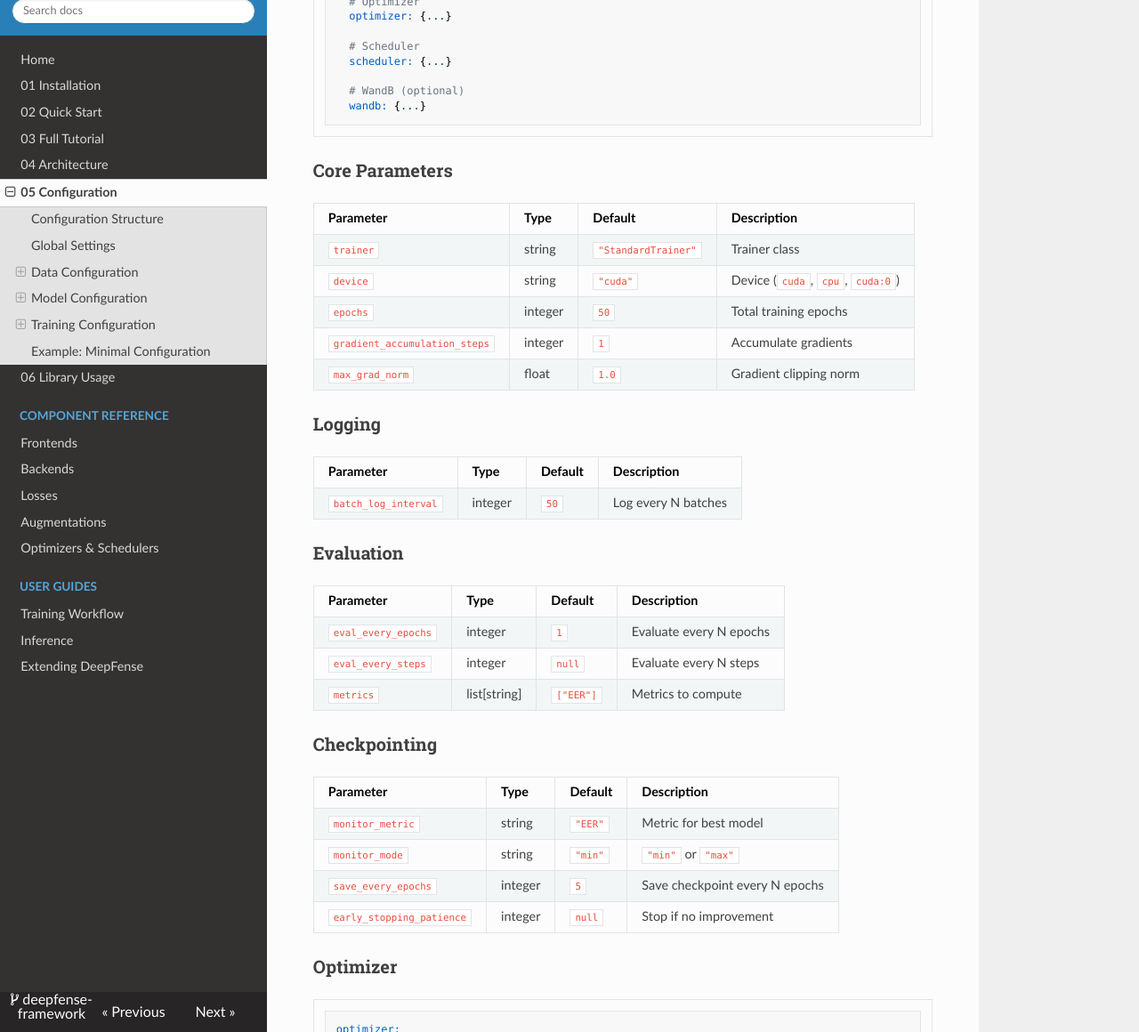
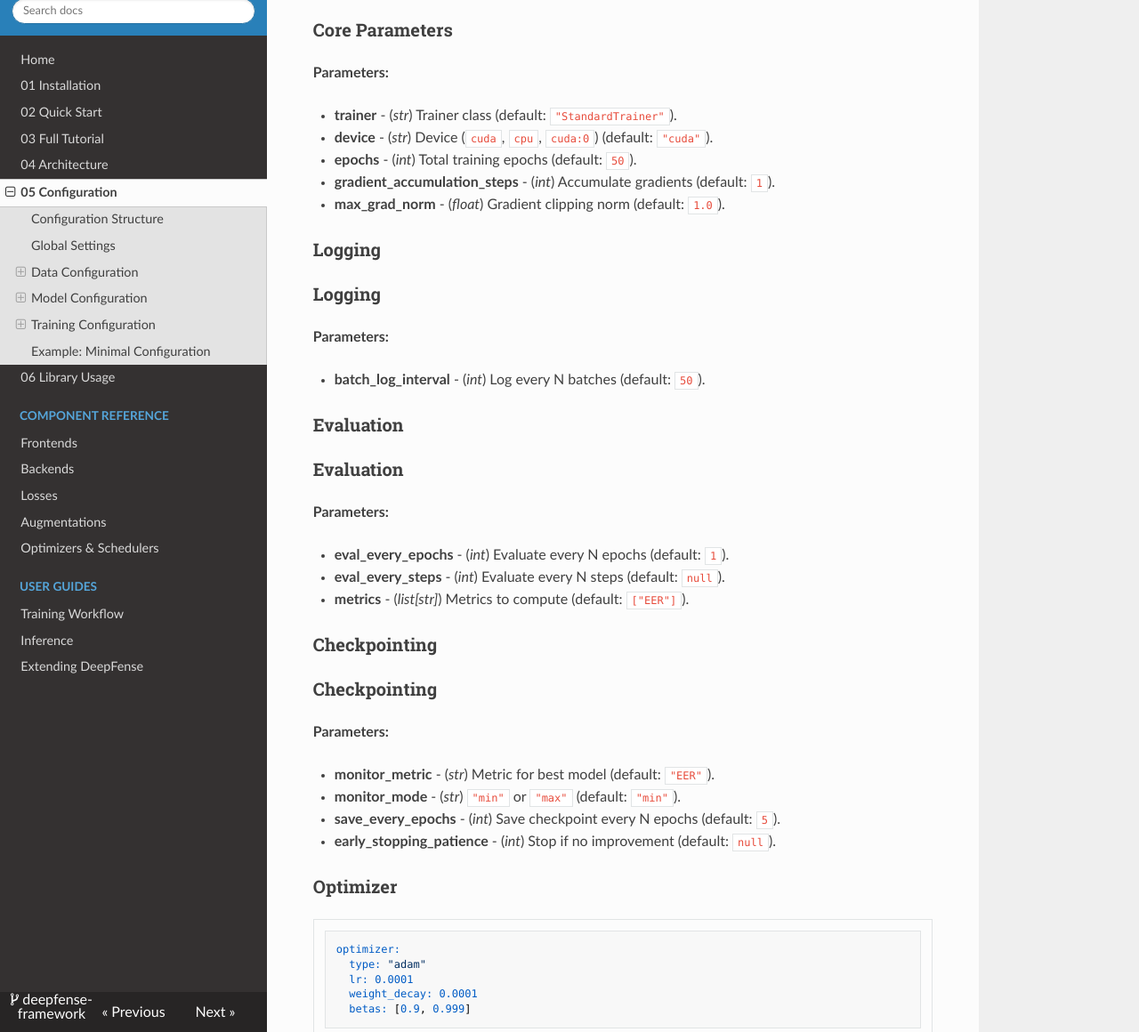
Before and after one commit to Yaselley/deepfense-framework, an MkDocs documentation site: the page built from docs/05_configuration.md, in a window 1280 px wide and 1400 px high, scrolled down 5234 px, cut to the strip 240-1400 px from the top of the window. Shown: the whole strip at 89% size. Built offline with MkDocs 1.6.1, drawn with Linux system fonts in a browser that asks for light colours; nearby versions of some CDN libraries; some of the changed text lies outside the part shown.

````diff
--- a/docs/05_configuration.md
+++ b/docs/05_configuration.md
@@ -21,11 +21,11 @@ training: {...}       # Training configuration
 
 ## Global Settings
 
-| Parameter | Type | Default | Description |
-|-----------|------|---------|-------------|
-| `exp_name` | string | `"default_exp"` | Name for the experiment folder |
-| `output_dir` | string | `"./outputs/"` | Base directory for outputs |
-| `seed` | integer | `42` | Random seed for reproducibility |
+**Parameters:**
+
+* **exp_name** - (*str*) Name for the experiment folder (default: `"default_exp"`).
+* **output_dir** - (*str*) Base directory for outputs (default: `"./outputs/"`).
+* **seed** - (*int*) Random seed for reproducibility (default: `42`).
 
 ---
 
@@ -47,15 +47,15 @@ data:
 
 ### Dataset Parameters
 
-| Parameter | Type | Default | Description |
-|-----------|------|---------|-------------|
-| `dataset_type` | string | `"StandardDataset"` | Dataset class name |
-| `parquet_files` | list[string] | **required** | Paths to Parquet files |
-| `dataset_names` | list[string] | `null` | Names for each Parquet file |
-| `batch_size` | integer | `32` | Batch size |
-| `shuffle` | boolean | `true` | Shuffle data |
-| `num_workers` | integer | `4` | DataLoader workers |
-| `drop_last` | boolean | `false` | Drop incomplete batches |
+**Parameters:**
+
+* **dataset_type** - (*str*) Dataset class name (default: `"StandardDataset"`).
+* **parquet_files** - (*list[str]*) **Required**. Paths to Parquet files.
+* **dataset_names** - (*list[str]*) Names for each Parquet file (default: `null`).
+* **batch_size** - (*int*) Batch size (default: `32`).
+* **shuffle** - (*bool*) Shuffle data (default: `true`).
+* **num_workers** - (*int*) DataLoader workers (default: `4`).
+* **drop_last** - (*bool*) Drop incomplete batches (default: `false`).
 
 ### Base Transform
 
@@ -73,10 +73,10 @@ base_transform:
     pad_type: repeat     # How to pad short audio
 ```
 
-| Transform | Parameters | Description |
-|-----------|------------|-------------|
-| `load_audio` | `target_sr`, `mono` | Load audio file |
-| `pad` | `max_len`, `random_pad`, `pad_type` | Pad/truncate to fixed length |
+**Available Transforms:**
+
+* **load_audio** - Parameters: `target_sr`, `mono`. Loads audio file.
+* **pad** - Parameters: `max_len`, `random_pad`, `pad_type`. Pads/truncates to fixed length.
 
 ### Augmentation Transform (Training Only)
 
@@ -98,24 +98,15 @@ augment_transform:
 
 #### Pipeline Modes
 
-| Mode | Execution | Result |
-|------|-----------|--------|
-| `parallel` | `chain` | Pick ONE transform randomly |
-| `sequential` | `chain` | Apply ALL transforms in order |
-| `sequential` | `independent` | Create separate copies with each transform |
+**Modes:**
+
+* **parallel / chain** - Picks ONE transform randomly.
+* **sequential / chain** - Applies ALL transforms in order.
+* **sequential / independent** - Creates separate copies with each transform.
 
 #### Available Augmentations
 
-| Type | Key Parameters |
-|------|----------------|
-| `rawboost` | `algo` (0-8), `noise_ratio` |
-| `rir` | `csv_file`, `noise_ratio` |
-| `add_noise` | `csv_file`, `snr_low`, `snr_high`, `noise_ratio` |
-| `add_babble` | `csv_file`, `speaker_count`, `snr_low`, `snr_high` |
-| `speed_perturb` | `speeds` (list), `noise_ratio` |
-| `codec` | `noise_ratio` |
-| `drop_freq` | `drop_freq_low`, `drop_freq_high`, `drop_count_low`, `drop_count_high` |
-| `drop_chunk` | `drop_length_low`, `drop_length_high`, `drop_count_low`, `drop_count_high` |
+Complete details in [Augmentation Reference](components/augmentations.md).
 
 ---
 
@@ -143,13 +134,17 @@ frontend:
     freeze: true
 ```
 
-| Frontend | Type Key | Key Args |
-|----------|----------|----------|
-| Wav2Vec2 | `wav2vec2` | `source`, `ckpt_path`, `freeze` |
-| WavLM | `wavlm` | `source`, `ckpt_path`, `freeze` |
-| HuBERT | `hubert` | `source`, `ckpt_path`, `freeze` |
-| MERT | `mert` | `ckpt_path`, `freeze`, `trust_remote_code` |
-| EAT | `eat` | `ckpt_path`, `freeze`, `trust_remote_code` |
+### Frontend
+
+**Supported Frontends:**
+
+* **Wav2Vec2** (`wav2vec2`) - Parameters: `source`, `ckpt_path`, `freeze`.
+* **WavLM** (`wavlm`) - Parameters: `source`, `ckpt_path`, `freeze`.
+* **HuBERT** (`hubert`) - Parameters: `source`, `ckpt_path`, `freeze`.
+* **MERT** (`mert`) - Parameters: `ckpt_path`, `freeze`, `trust_remote_code`.
+* **EAT** (`eat`) - Parameters: `ckpt_path`, `freeze`, `trust_remote_code`.
+
+Detailed usage in [Frontend Reference](components/frontends.md).
 
 ### Backend
 
@@ -164,13 +159,17 @@ backend:
     temperatures: [2.0, 2.0, 100.0, 100.0]
 ```
 
-| Backend | Type Key | Key Args |
-|---------|----------|----------|
-| AASIST | `AASIST` | `input_dim`, `filts`, `gat_dims` |
-| ECAPA-TDNN | `ECAPA_TDNN` | `channels`, `emb_dim` |
-| RawNet2 | `RawNet2` | `filts`, `gru_node`, `emb_dim` |
-| MLP | `MLP` | `input_dim`, `projection`, `pooling_type` |
-| Nes2Net | `Nes2Net` | `strides`, `filts` |
+### Backend
+
+**Supported Backends:**
+
+* **AASIST** (`AASIST`) - Parameters: `input_dim`, `filts`, `gat_dims`.
+* **ECAPA-TDNN** (`ECAPA_TDNN`) - Parameters: `channels`, `emb_dim`.
+* **RawNet2** (`RawNet2`) - Parameters: `filts`, `gru_node`, `emb_dim`.
+* **MLP** (`MLP`) - Parameters: `input_dim`, `projection`, `pooling_type`.
+* **Res2Net** (`Nes2Net`) - Parameters: `strides`, `filts`.
+
+Detailed usage in [Backend Reference](components/backends.md).
 
 ### Loss Functions
 
@@ -201,12 +200,16 @@ loss:
     n_classes: 2
 ```
 
-| Loss | Type Key | Key Args |
-|------|----------|----------|
-| OC-Softmax | `OCSoftmax` | `embedding_dim`, `w_posi`, `w_nega`, `alpha` |
-| AM-Softmax | `AMSoftmax` | `embedding_dim`, `n_classes`, `m`, `s` |
-| A-Softmax | `ASoftmax` | `embedding_dim`, `n_classes`, `m` |
-| Cross Entropy | `CrossEntropy` | `embedding_dim`, `n_classes` |
+### Loss Functions
+
+**Supported Losses:**
+
+* **OC-Softmax** (`OCSoftmax`) - Parameters: `embedding_dim`, `m_real`, `m_fake`, `alpha`.
+* **AM-Softmax** (`AMSoftmax`) - Parameters: `embedding_dim`, `n_classes`, `m`, `s`.
+* **A-Softmax** (`ASoftmax`) - Parameters: `embedding_dim`, `n_classes`, `m`.
+* **Cross Entropy** (`CrossEntropy`) - Parameters: `embedding_dim`, `n_classes`.
+
+Detailed usage in [Loss Reference](components/losses.md).
 
 ---
 
@@ -249,36 +252,44 @@ training:
 
 ### Core Parameters
 
-| Parameter | Type | Default | Description |
-|-----------|------|---------|-------------|
-| `trainer` | string | `"StandardTrainer"` | Trainer class |
-| `device` | string | `"cuda"` | Device (`cuda`, `cpu`, `cuda:0`) |
-| `epochs` | integer | `50` | Total training epochs |
-| `gradient_accumulation_steps` | integer | `1` | Accumulate gradients |
-| `max_grad_norm` | float | `1.0` | Gradient clipping norm |
+### Core Parameters
+
+**Parameters:**
+
+* **trainer** - (*str*) Trainer class (default: `"StandardTrainer"`).
+* **device** - (*str*) Device (`cuda`, `cpu`, `cuda:0`) (default: `"cuda"`).
+* **epochs** - (*int*) Total training epochs (default: `50`).
+* **gradient_accumulation_steps** - (*int*) Accumulate gradients (default: `1`).
+* **max_grad_norm** - (*float*) Gradient clipping norm (default: `1.0`).
 
 ### Logging
 
-| Parameter | Type | Default | Description |
-|-----------|------|---------|-------------|
-| `batch_log_interval` | integer | `50` | Log every N batches |
+### Logging
+
+**Parameters:**
+
+* **batch_log_interval** - (*int*) Log every N batches (default: `50`).
 
 ### Evaluation
 
-| Parameter | Type | Default | Description |
-|-----------|------|---------|-------------|
-| `eval_every_epochs` | integer | `1` | Evaluate every N epochs |
-| `eval_every_steps` | integer | `null` | Evaluate every N steps |
-| `metrics` | list[string] | `["EER"]` | Metrics to compute |
+### Evaluation
+
+**Parameters:**
+
+* **eval_every_epochs** - (*int*) Evaluate every N epochs (default: `1`).
+* **eval_every_steps** - (*int*) Evaluate every N steps (default: `null`).
+* **metrics** - (*list[str]*) Metrics to compute (default: `["EER"]`).
 
 ### Checkpointing
 
-| Parameter | Type | Default | Description |
-|-----------|------|---------|-------------|
-| `monitor_metric` | string | `"EER"` | Metric for best model |
-| `monitor_mode` | string | `"min"` | `"min"` or `"max"` |
-| `save_every_epochs` | integer | `5` | Save checkpoint every N epochs |
-| `early_stopping_patience` | integer | `null` | Stop if no improvement |
+### Checkpointing
+
+**Parameters:**
+
+* **monitor_metric** - (*str*) Metric for best model (default: `"EER"`).
+* **monitor_mode** - (*str*) `"min"` or `"max"` (default: `"min"`).
+* **save_every_epochs** - (*int*) Save checkpoint every N epochs (default: `5`).
+* **early_stopping_patience** - (*int*) Stop if no improvement (default: `null`).
 
 ### Optimizer
 
@@ -290,11 +301,15 @@ optimizer:
   betas: [0.9, 0.999]
 ```
 
-| Optimizer | Type Key | Key Args |
-|-----------|----------|----------|
-| Adam | `adam` | `lr`, `weight_decay`, `betas` |
-| AdamW | `adamw` | `lr`, `weight_decay`, `betas` |
-| SGD | `sgd` | `lr`, `momentum`, `weight_decay` |
+### Optimizer
+
+Detailed reference in [Optimizers & Schedulers](components/optimizers_schedulers.md).
+
+**Common Parameters:**
+
+* **lr** - (*float*) Learning rate (default: `1e-6`).
+* **weight_decay** - (*float*) L2 penalty (default: `1e-4`).
+* **betas** - (*tuple*) (0.9, 0.999).
 
 ### Scheduler
 
@@ -305,11 +320,15 @@ scheduler:
   eta_min: 0.000001
 ```
 
-| Scheduler | Type Key | Key Args |
-|-----------|----------|----------|
-| Cosine Annealing | `cosine_annealing` | `T_max`, `eta_min` |
-| Step LR | `step_lr` | `step_size`, `gamma` |
-| Exponential LR | `exponential_lr` | `gamma` |
+### Scheduler
+
+Detailed reference in [Optimizers & Schedulers](components/optimizers_schedulers.md).
+
+**Common Parameters:**
+
+* **T_max** - (*int*) Max iterations.
+* **gamma** - (*float*) Decay factor.
+* **eta_min** - (*float*) Min learning rate.
 
 ### WandB Integration
 
````
Also changed, not shown: docs/components/augmentations.md (+118 -32 lines), docs/components/backends.md (+67 -17 lines), docs/components/frontends.md (+90 -26 lines), docs/components/losses.md (+67 -16 lines), docs/components/optimizers_schedulers.md (+78 -20 lines).
